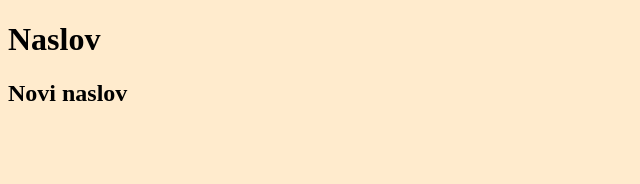
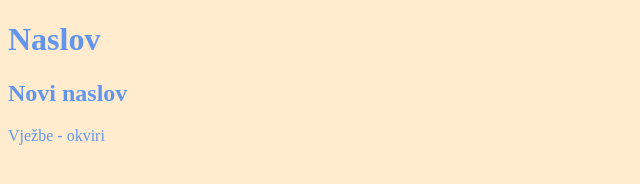
Before and after one commit to anastrunje/git-uvod, a plain HTML site: page index.html in a window 1280 px wide. Shown: the whole page, without its empty margins (0-640 px from the left). Drawn offline with Linux system fonts and the light colour scheme.

Commit message:
Promjene na htmlu

```diff
--- a/index.html
+++ b/index.html
@@ -11,5 +11,6 @@
 <body>
     <h1>Naslov</h1>
     <h2>Novi naslov</h2>
+    <p>Vježbe - okviri</p>
 </body>
 </html>
--- a/main.css
+++ b/main.css
@@ -1,3 +1,4 @@
 body {
     background-color: blanchedalmond;
+    color: cornflowerblue;
 }
```
